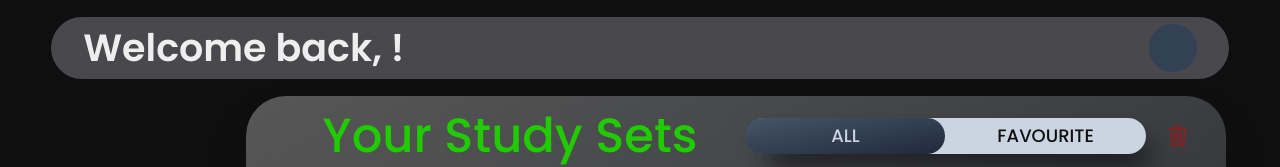
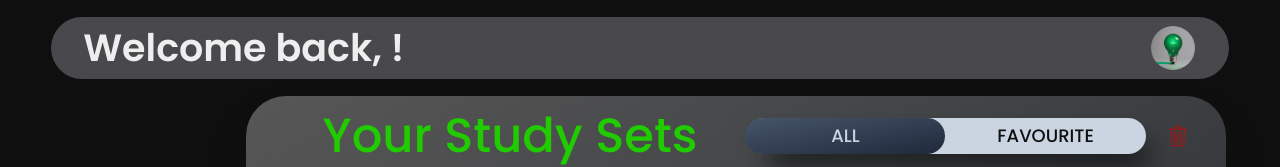
Before and after one commit to LeventeNagyWorks/LearnIt, a React (Vite) app in the folder learnit-app/: page /study-sets in a window 1280 px wide. Shown: the top 167 px of the page. Built offline with nearby package versions, Linux system fonts and the light colour scheme; no server answers; a web font is replaced by a local one.

Commit message:
Updated NavigationBar component to add profile picture and hover effect

```diff
--- a/learnit-app/src/components/StudySets/NavigationBar.jsx
+++ b/learnit-app/src/components/StudySets/NavigationBar.jsx
@@ -1,10 +1,12 @@
 /* eslint-disable react/prop-types */
 /* eslint-disable no-unused-vars */
 import React, { useEffect, useState } from 'react'
+import DefaultProfilePicture from '../../images/default_profile_pic.png';
 
 const NavigationBar = () => {
 
   const [username, setUsername] = useState('');
+  const [isProfileHovered, setIsProfileHovered] = useState(false);
 
   useEffect(() => {
     const storedUsername = localStorage.getItem('username');
@@ -16,8 +18,18 @@ const NavigationBar = () => {
   return (
     <div className='w-[92%] h-[12%] min-h-[12%] flex flex-col justify-center font-poppins font-semibold text-cstm_white z-20'>
       <div className='w-full h-[65%] min-h-[65%] flex justify-between items-center bg-zinc-400/40 backdrop-blur-md rounded-[34px] px-8'>
-          <p className='lg:text-[38px] select-none'>Welcome back, <span className='text-accent_green_dark'>{username ? ` ${username}` : ''}</span>!</p>
-          <div className='w-12 h-12 bg-slate-700 rounded-full cursor-pointer border-2 border-slate-700 hover:border-cstm_white'>
+          <p className='lg:text-[38px] select-none'>Welcome back, <span className='text-accent_green_dark2'>{username ? ` ${username}` : ''}</span>!</p>
+          <div className='flex'>
+            <div className='flex justify-center items-center px-2 overflow-hidden'>
+              <p className={`lg:text-2xl duration-500 select-none ${isProfileHovered ? 'translate-x-0' : 'translate-x-[110%]'}`}>{username}</p>
+            </div>
+            <div
+              className='w-12 h-12 rounded-full cursor-pointer border-2 border-transparent hover:border-cstm_white duration-500 overflow-hidden'
+              onMouseEnter={() => setIsProfileHovered(true)}
+              onMouseLeave={() => setIsProfileHovered(false)}
+            >
+              <img src={DefaultProfilePicture} alt="Profile" className="w-full h-full object-cover" />
+            </div>
           </div>
       </div>
     </div>
```
Also changed, not shown: learnit-app/src/images/default_profile_pic.png (added).
